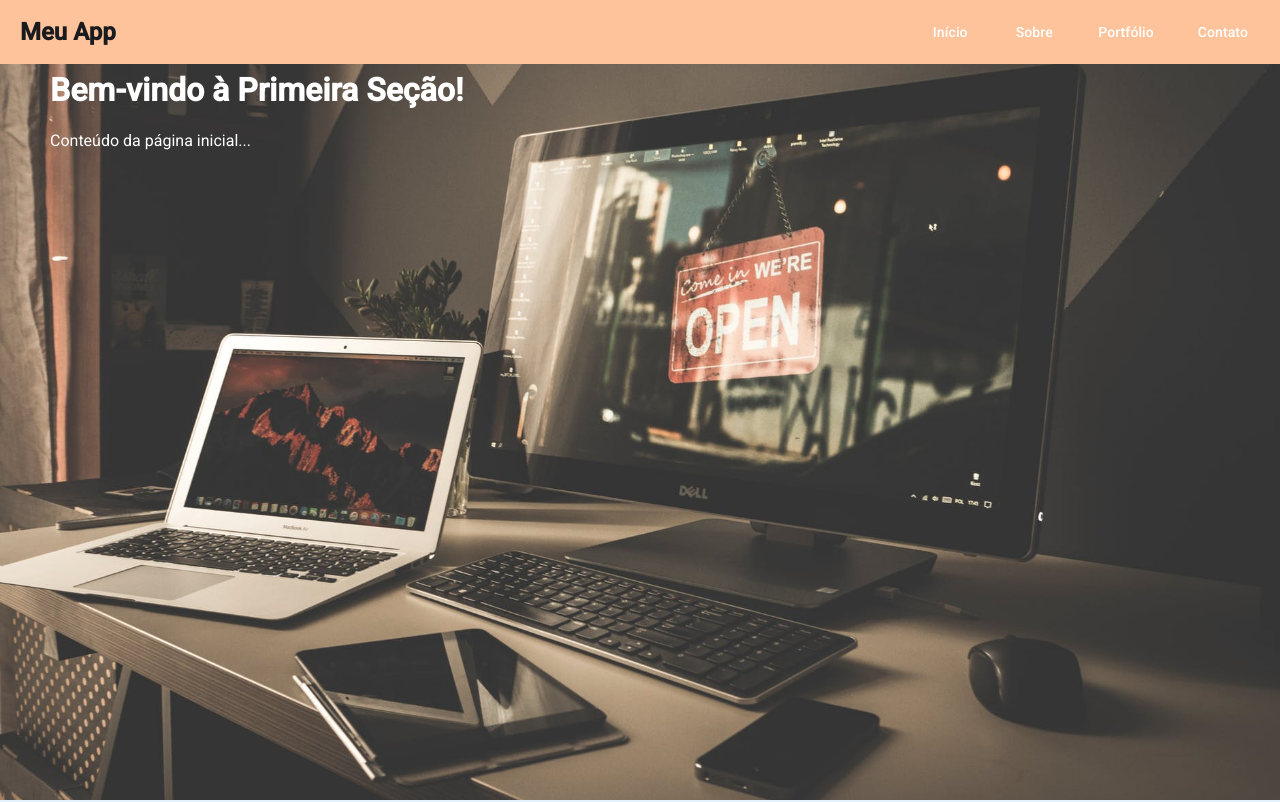
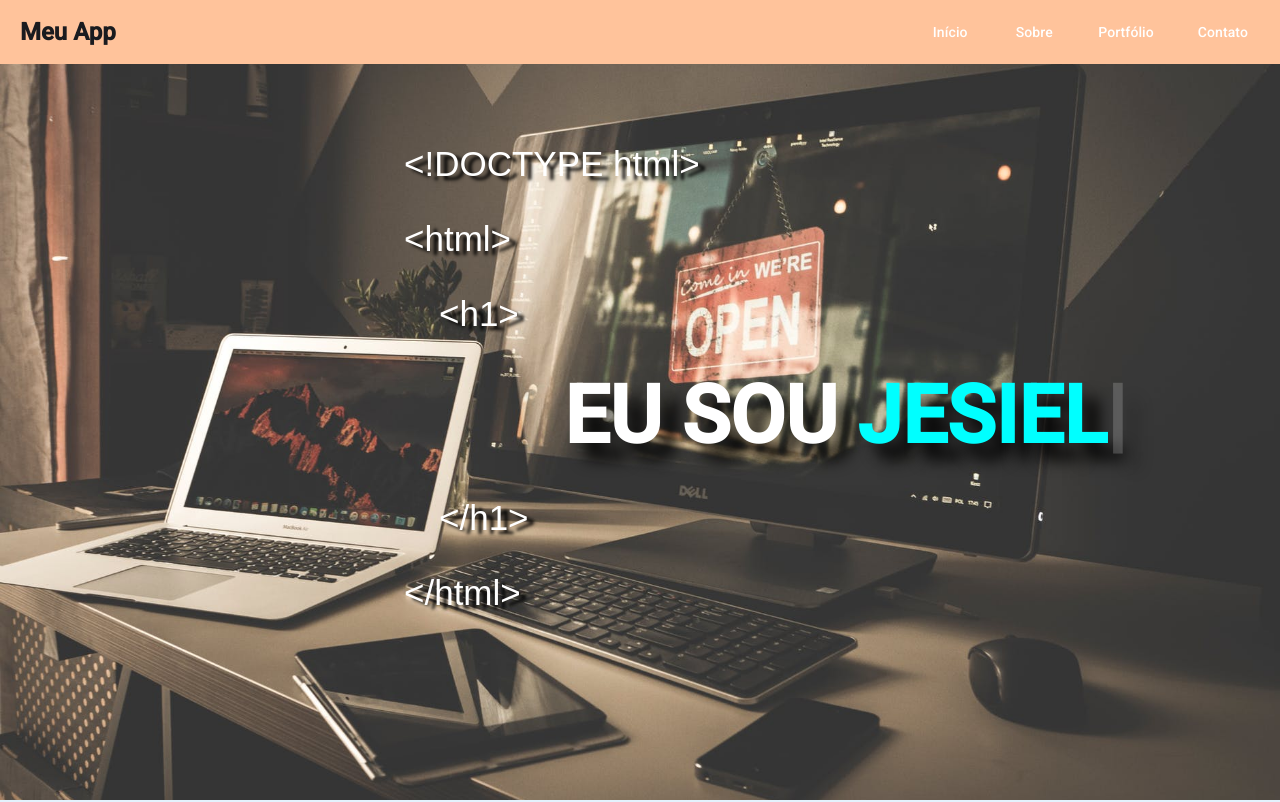
Before and after one commit to Jesiel15/portfolio-angular, an Angular app: page /inicio in a window 1280 px wide. Shown: the top 802 px of the page. Built offline with nearby package versions, Linux system fonts and the light colour scheme.

Commit message:
Implementando componente apresentação no inicio

```diff
--- a/package.json
+++ b/package.json
@@ -21,6 +21,7 @@
     "@angular/router": "^19.2.0",
     "rxjs": "~7.8.0",
     "tslib": "^2.3.0",
+    "typed.js": "^2.1.0",
     "zone.js": "~0.15.0"
   },
   "devDependencies": {
--- a/src/app/app.module.ts
+++ b/src/app/app.module.ts
@@ -18,7 +18,11 @@ import { ContatoModule } from './pages/contato/portfolio.module';
     AppRoutingModule,
     MatSlideToggleModule,
     BrowserModule,
+
+    // Components
     NavbarModule,
+
+    // Pages
     InicioModule,
     SobreModule,
     PortfolioModule,
--- /dev/null
+++ b/src/app/components/apresentacao/apresentacao.component.html
@@ -0,0 +1,25 @@
+<div class="hero">
+  <div class="hero__wrapper">
+    <div class="col-lg-8">
+
+      <div class="hero__text">
+        <p class="align-doctype">&lt;!DOCTYPE <span class="html-tag">html</span>&gt;</p>
+        <p>&lt;html&gt;</p>
+        <p>&emsp;&lt;h1&gt;</p>
+      </div>
+
+      <div class="hero__title">
+        <span>&emsp;Eu sou </span>
+        <span class="typing__module">
+          <span class="typed"></span>
+        </span>
+      </div>
+
+      <div class="hero__text">
+        <p>&emsp;&lt;/h1&gt;</p>
+        <p>&lt;/html&gt;</p>
+      </div>
+
+    </div>
+  </div>
+</div>
--- /dev/null
+++ b/src/app/components/apresentacao/apresentacao.component.scss
@@ -0,0 +1,63 @@
+.hero {
+  position: relative;
+  // background-position: center center;
+  // background-repeat: no-repeat;
+  // background-size: cover;
+  // height: 100vh;
+  display: flex;
+  justify-content: left;
+  align-items: center;
+  margin-left: 30%;
+  margin-top: 5%;
+}
+
+.hero__wrapper {
+  text-align: left; // melhor ainda que center aqui, já que quer simular um "código HTML"
+}
+
+.hero__text {
+  margin: 0;
+  font-size: 35px;
+  color: #ffffff;
+  text-shadow: black 0.2em 0.1em 0.1em;
+  // margin-bottom: 20px;
+  font-family: "Poppins", sans-serif;
+
+}
+
+.hero__title {
+  font-size: 40px;
+  font-weight: bold;
+  text-transform: uppercase;
+  color: #fff;
+  text-shadow: black 0.2em 0.2em 0.2em;
+  padding-left: 1em; // 👈 se quiser manter o alinhamento como se fosse código
+
+  .typing__module .typed {
+    display: inline-block;
+    color: #00ffff;
+    font-weight: bold;
+  }
+}
+
+@media (min-width: 320px) {
+  .hero__title {
+    font-size: calc(4.54545vw + 25.45455px);
+  }
+}
+
+@media (min-width: 1200px) {
+  .hero__title {
+    font-size: 80px;
+  }
+}
+
+@keyframes bounce {
+  0%,
+  100% {
+    transform: translateY(0);
+  }
+  50% {
+    transform: translateY(-20px);
+  }
+}
--- /dev/null
+++ b/src/app/components/apresentacao/apresentacao.component.ts
@@ -0,0 +1,21 @@
+import { AfterViewInit, Component } from '@angular/core';
+import Typed from 'typed.js';
+
+@Component({
+  selector: 'app-apresentacao',
+  standalone: false,
+  templateUrl: './apresentacao.component.html',
+  styleUrl: './apresentacao.component.scss',
+})
+export class ApresentacaoComponent implements AfterViewInit {
+  ngAfterViewInit(): void {
+    const options = {
+      strings: ['Jesiel', 'Dev'],
+      typeSpeed: 150,
+      backSpeed: 100,
+      loop: true,
+    };
+
+    new Typed('.typed', options);
+  }
+}
--- a/src/app/pages/inicio/inicio.component.html
+++ b/src/app/pages/inicio/inicio.component.html
@@ -1,4 +1,3 @@
 <div class="container-inicio" id="inicio">
-  <h1>Bem-vindo à Primeira Seção!</h1>
-  <p>Conteúdo da página inicial...</p>
+  <app-apresentacao></app-apresentacao>
 </div>
--- a/src/app/pages/inicio/inicio.module.ts
+++ b/src/app/pages/inicio/inicio.module.ts
@@ -1,10 +1,11 @@
 import { NgModule } from '@angular/core';
 import { CommonModule } from '@angular/common';
 import { InicioComponent } from './inicio.component';
+import { ApresentacaoModule } from "../../components/apresentacao/apresentacao.module";
 
 @NgModule({
   declarations: [InicioComponent],
-  imports: [CommonModule],
+  imports: [CommonModule, ApresentacaoModule],
   exports: [InicioComponent],
 })
 export class InicioModule {}
```
Also changed, not shown: src/app/components/apresentacao/apresentacao.module.ts (added, +10 -0 lines), 2 other files (tests, documents, lock files or other folders).
